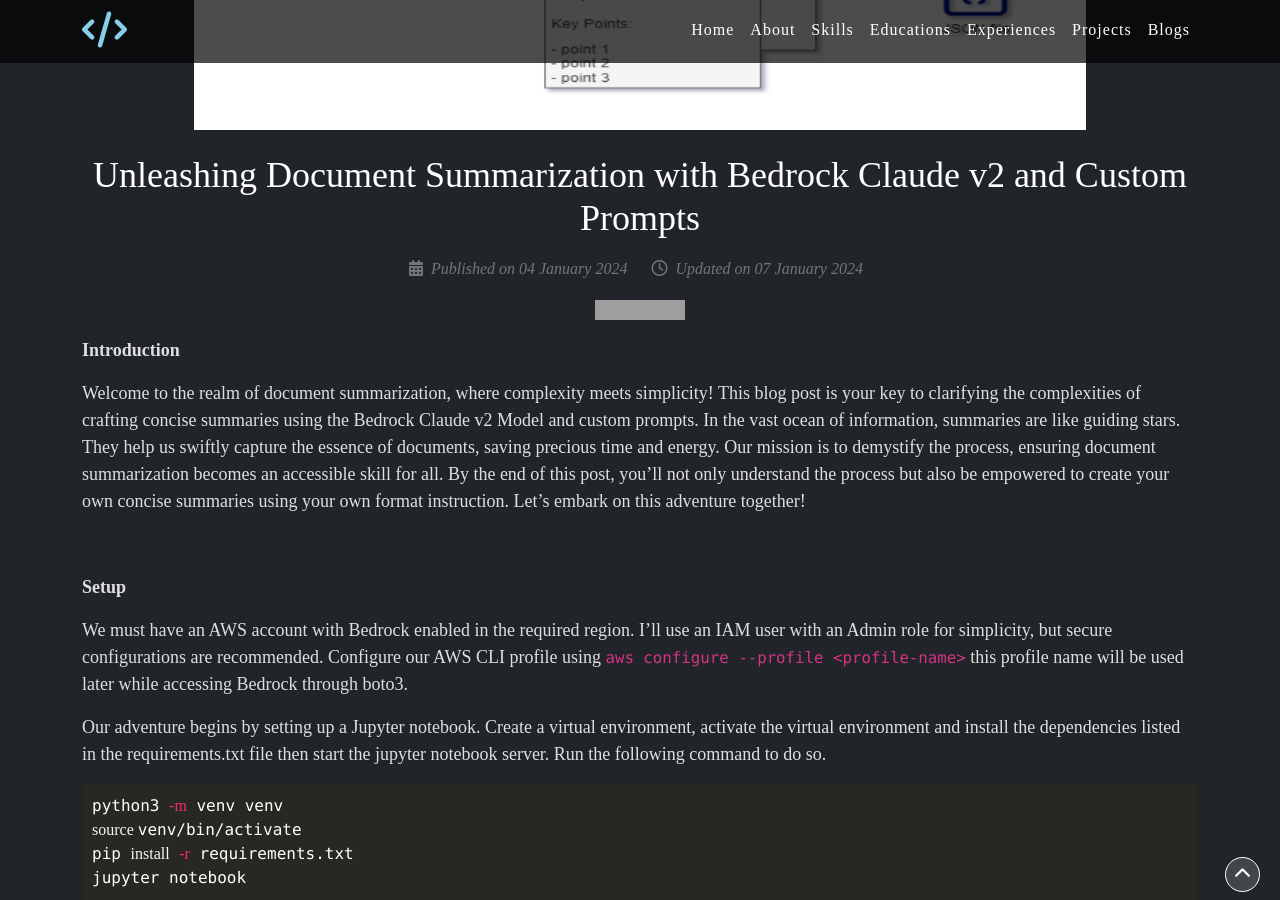
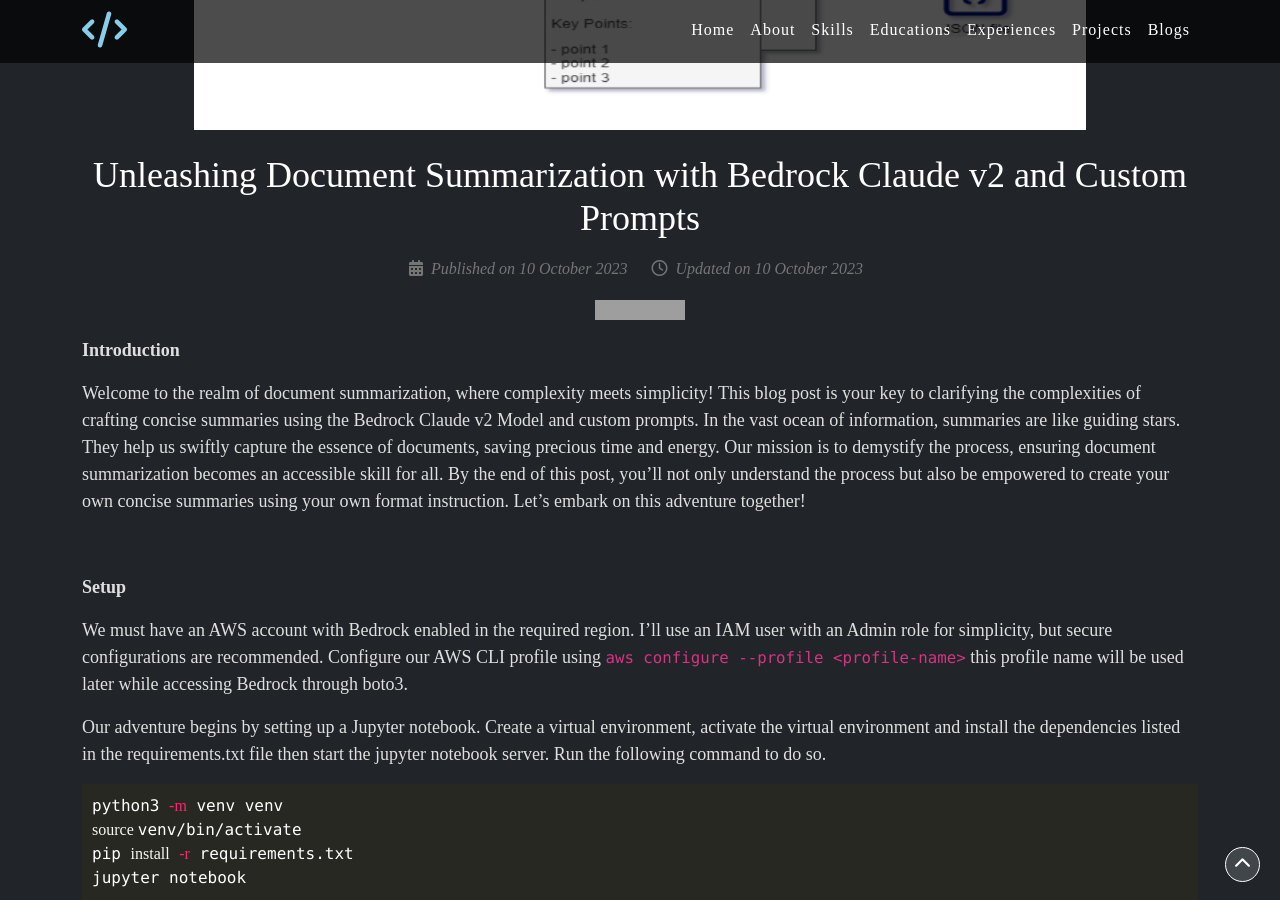
Before and after one commit to shishir-subedi/blogsite, a Jekyll site: the page built from _posts/2023-10-10-unleashing-document-summarization-with-bedrock-claude-v2-and-custom-prompts.md, in a window 1280 px wide and 900 px high, scrolled down 444 px. Built offline with Jekyll 4.4.1, drawn with Linux system fonts in a browser that asks for light colours; nearby versions of some CDN libraries; comment, search, counter and statistics services are not loaded; grey boxes are pictures that could not be loaded.

Commit message:
updated metadata

```diff
--- a/_posts/2024-01-04-unleashing-document-summarization-with-bedrock-claude-v2-and-custom-prompts.md
+++ b/_posts/2023-10-10-unleashing-document-summarization-with-bedrock-claude-v2-and-custom-prompts.md
@@ -5,8 +5,8 @@
 permalink: "/blogs/unleashing-document-summarization-with-bedrock-claude-v2-and-custom-prompts/"
 next_post: "/blogs/document-qa-harnessing-the-power-of-bedrock-claude-v2-llm-and-pinecone-vector-database"
 previous_post: "/blogs/sagemaker-pre-trained-model-deployment-terraform/"
-created: 2024-01-04 17:33:00 +0545
-updated: 2024-01-07 10:03:00 +0545
+created: 2023-10-10 17:33:00 +0545
+updated: 2023-10-10 10:03:00 +0545
 description: "In this blog post you will discover the magic of document summarization with Bedrock Claude v2 and custom prompts. I'll guide you from setting up AWS credentials to unlocking the power of Large Language Models, breaking down each step. Witness how Bedrock transforms intricate content into easy-to-understand summaries and dumping into json to be rendered at frontend."
 categories: Document Summarization, Natural Language Processing, Large Language Models, Text Analytics, Information Retrieval
 published: true
```
Also changed, not shown: _posts/2023-12-05-document-qa-harnessing-the-power-of-bedrock-claude-v2-llm-and-pinecone-vector-database.md (renamed from _posts/2024-01-07-document-qa-harnessing-the-power-of-bedrock-claude-v2-llm-and-pinecone-vector-database.md, +2 -2 lines).
